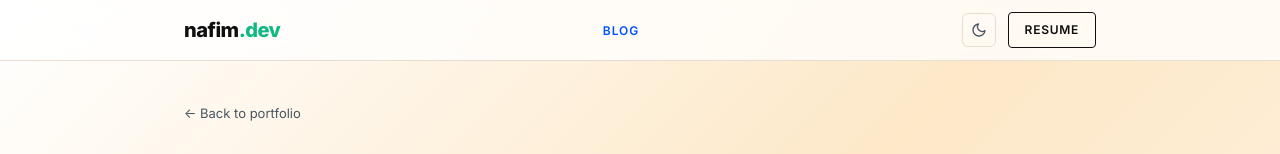
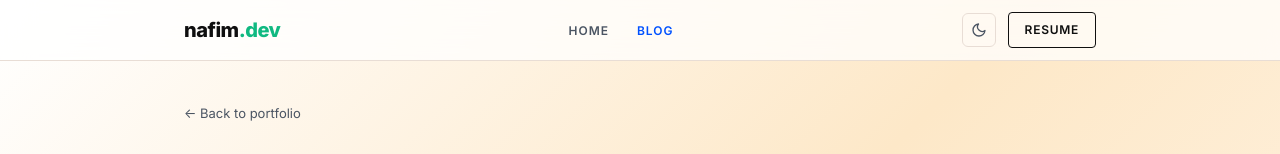
Before and after one commit to smnafimniloy/NafimPortfolio, a React (Vite) app: page /blog in a window 1280 px wide. Shown: the top 154 px of the page. Built offline with nearby package versions, Linux system fonts and the light colour scheme.

Commit message:
some issue fix

```diff
--- a/src/components/Header.jsx
+++ b/src/components/Header.jsx
@@ -44,12 +44,20 @@ export default function Header() {
   const [theme, toggleTheme] = useTheme()
   const location = useLocation()
   const isHome = location.pathname === '/'
+  const isBlog = location.pathname.startsWith('/blog')
+
+  function handleLogoClick(e) {
+    if (isHome) {
+      e.preventDefault()
+      window.scrollTo({ top: 0, behavior: 'smooth' })
+    }
+  }
 
   return (
     <header className="header">
       <div className="container">
         <div className="header-inner">
-          <Link to="/" className="logo">
+          <Link to="/" className="logo" onClick={handleLogoClick}>
             nafim<span>.dev</span>
           </Link>
 
@@ -63,8 +71,10 @@ export default function Header() {
                 <li><a href="#skills">Skills</a></li>
                 <li><a href="#contact">Contact</a></li>
               </>
-            ) : null}
-            <li><Link to="/blog" className={location.pathname.startsWith('/blog') ? 'nav-active' : ''}>Blog</Link></li>
+            ) : (
+              <li><Link to="/">Home</Link></li>
+            )}
+            <li><Link to="/blog" className={isBlog ? 'nav-active' : ''}>Blog</Link></li>
           </ul>
 
           <div className="header-right">
@@ -77,7 +87,7 @@ export default function Header() {
             </button>
             <Link
               to="/blog"
-              className={`btn-blog-mobile${location.pathname.startsWith('/blog') ? ' nav-active' : ''}`}
+              className={`btn-blog-mobile${isBlog ? ' nav-active' : ''}`}
             >
               Blog
             </Link>
```
